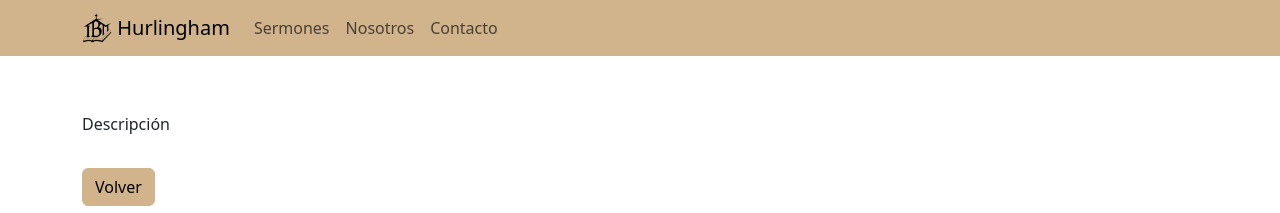
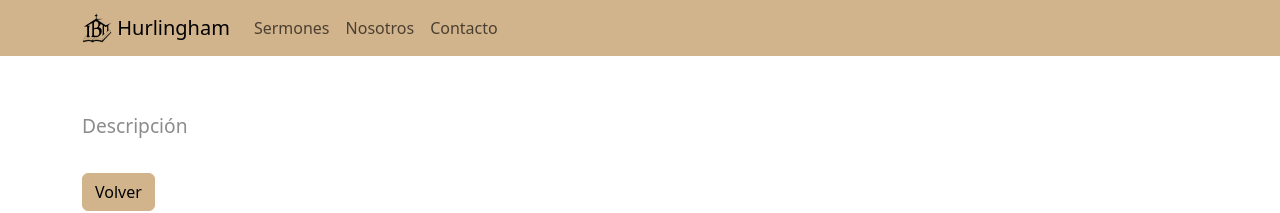
Before and after one commit to elizabethMica/IBMH, a React (Vite) app in the folder client/: page /sermon/1 in a window 1280 px wide. Shown: the top 213 px of the page. Built offline with nearby package versions, Linux system fonts and the light colour scheme; no server answers.

Commit message:
detail description style

```diff
--- a/client/src/App.css
+++ b/client/src/App.css
@@ -84,3 +84,9 @@
     background-color: #D2B48C;
     border-color: #D2B48C;
 }
+
+.descriptionDetailTitle{
+    font-weight: 500;
+    font-size: larger;
+    color: rgb(141, 140, 140);
+}
--- a/client/src/Components/Detail/SermonDetail.jsx
+++ b/client/src/Components/Detail/SermonDetail.jsx
@@ -50,7 +50,7 @@ const SermonDetail = () => {
                     ></iframe>
                 ) : null
             }
-        <p>Descripción</p>
+        <p className="descriptionDetailTitle">Descripción</p>
         <p>{detail?.description}</p>
 
       </Row>
```
